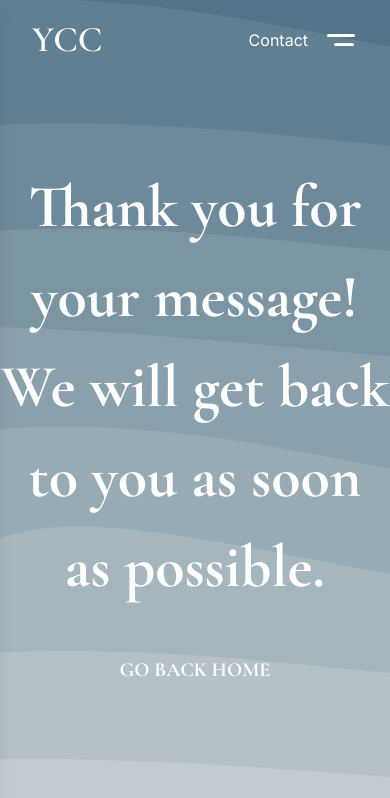
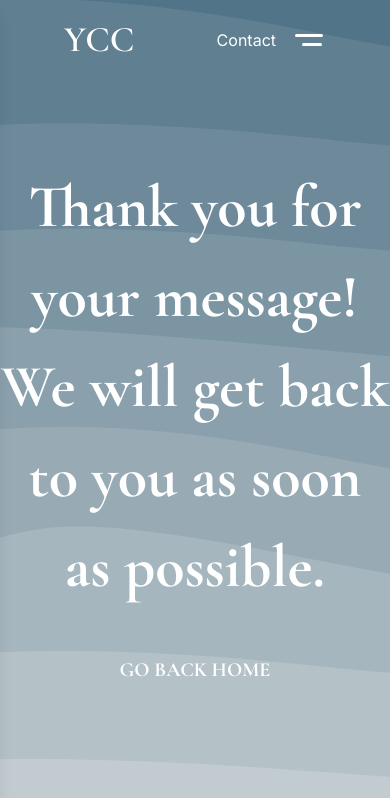
Before and after one commit to TrendiStack/yourcasaconcierge, a React (Vite) app: page /success in a window 390 px wide. Shown: the top 798 px of the page. Built offline with nearby package versions, Linux system fonts and the light colour scheme.

Commit message:
-fixed responsive padding

```diff
--- a/src/components/Services.jsx
+++ b/src/components/Services.jsx
@@ -33,11 +33,11 @@
         <h1 className="garamond header-text-variant">{data.title}</h1>
         <p className="text-2xl max-w-xl mb-5">{data.description}</p>
 
-        <div className="md:flex items-center gap-10">
+        <div className="lg:flex items-center gap-10">
           <div className="bg p-5 w-full mb-5 md:mb-0 md:max-w-[50%] xl:max-w-[80%] shadow-lg">
             <img src={imageHandler} alt={imageHandler} />
           </div>
-          <ul className="grid grid-cols-1 xl:grid-cols-2 gap-10">
+          <ul className="grid grid-cols-1 lg:grid-cols-2 gap-10">
             {data.services.map((service) => (
               <Service
                 key={service.id}
--- a/src/index.css
+++ b/src/index.css
@@ -18,7 +18,7 @@
 }
 
 .container {
-  @apply max-w-[1080px] 2xl:max-w-[1440px] mx-auto;
+  @apply max-w-[1080px] 2xl:max-w-[1440px] mx-auto px-8 xl:px-0;
 }
 
 .bg {
```
